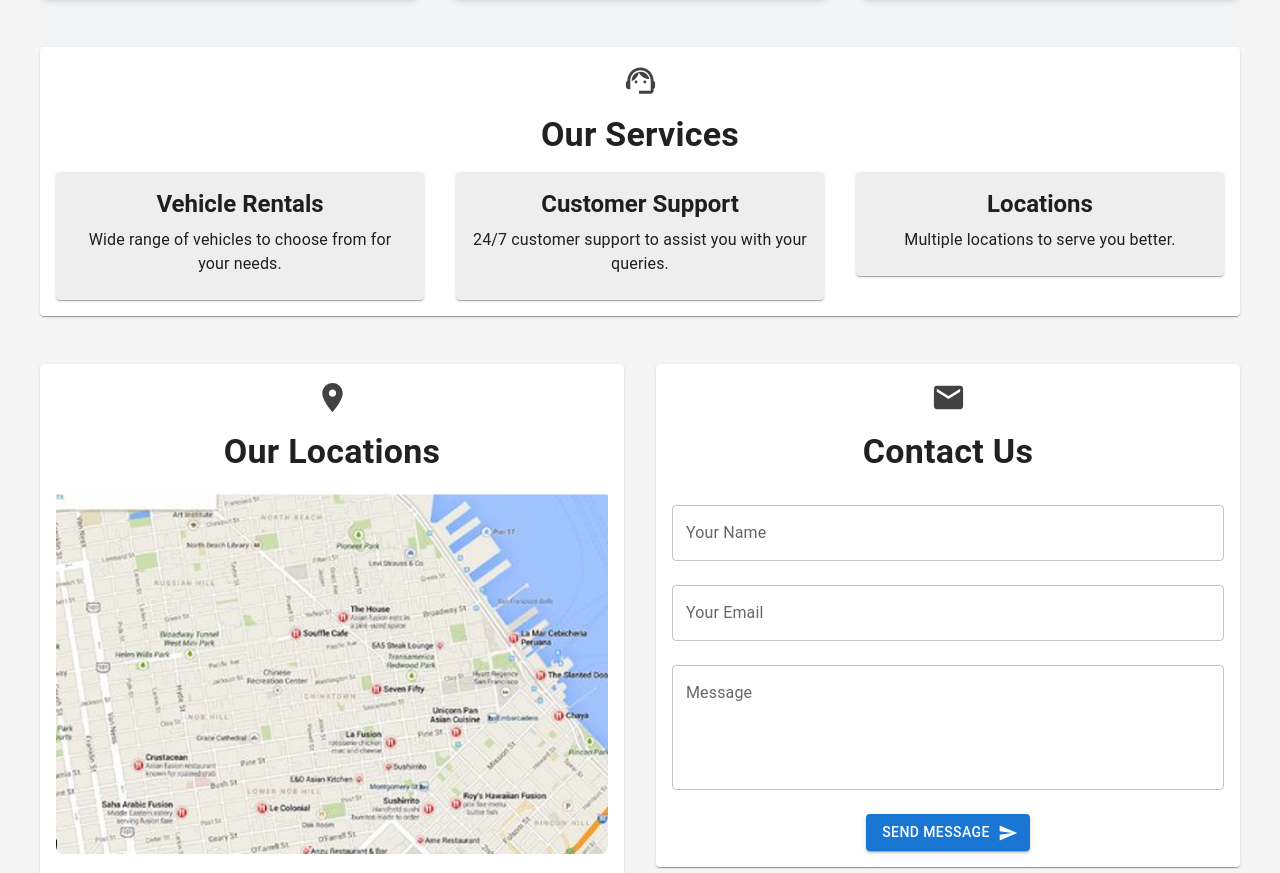
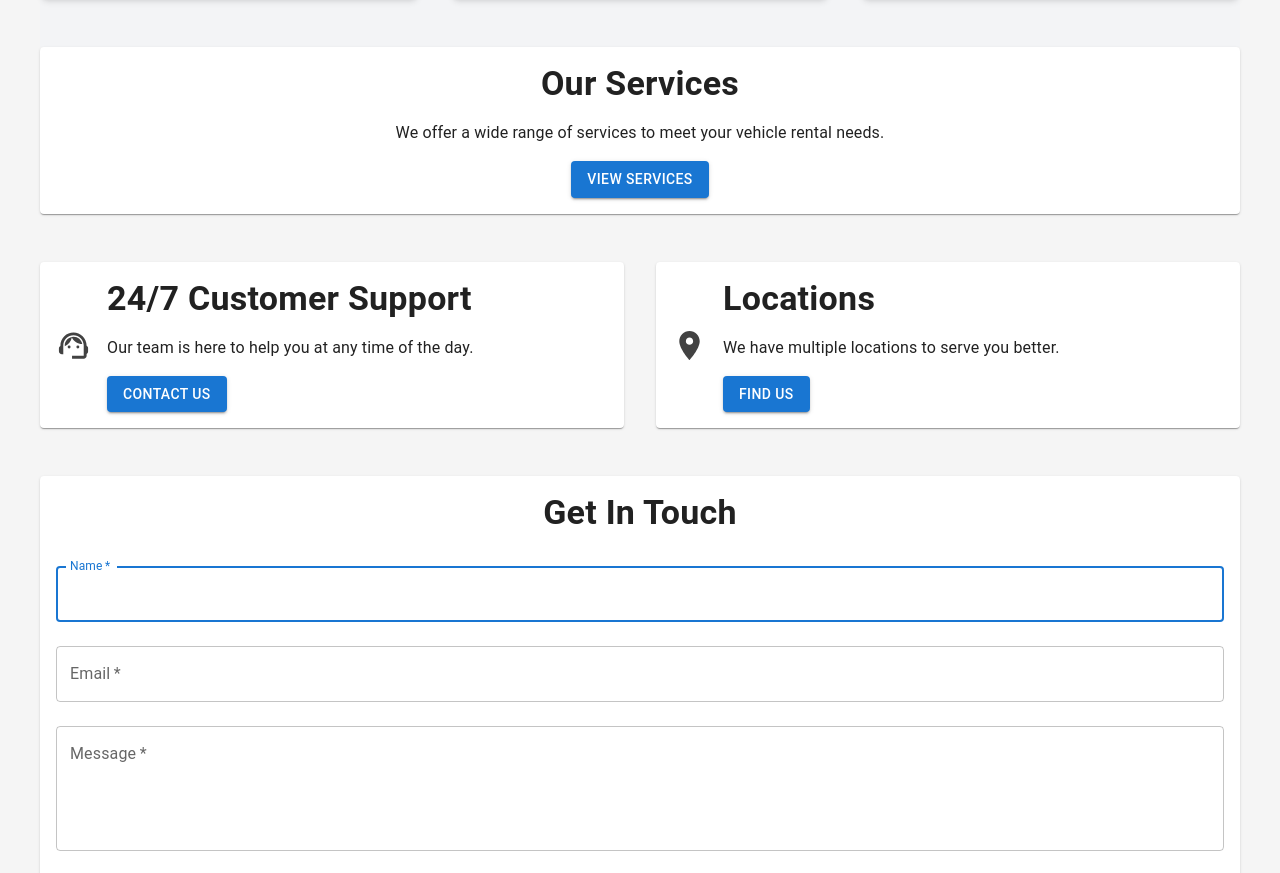
Before and after one commit to Mutai001/vehicle-client, a React (Vite) app: page / in a window 1280 px wide. Shown: the part 1907-2780 px from the top of the page. Built offline with nearby package versions, Linux system fonts and the light colour scheme.

Commit message:
added landing styles

```diff
--- a/package.json
+++ b/package.json
@@ -16,6 +16,7 @@
     "@mui/icons-material": "^5.16.0",
     "@mui/material": "^5.16.0",
     "@mui/styled-engine-sc": "6.0.0-alpha.18",
+    "@react-oauth/google": "^0.12.1",
     "@reduxjs/toolkit": "^2.2.6",
     "chart.js": "^4.4.3",
     "react": "^18.3.1",
--- a/src/components/Auth/Register.tsx
+++ b/src/components/Auth/Register.tsx
@@ -3,9 +3,10 @@ import { TextField, Button, Typography, Container, Grid, Box, InputAdornment, Li
 import { useForm, Controller } from 'react-hook-form';
 import { yupResolver } from '@hookform/resolvers/yup';
 import * as yup from 'yup';
-import { AccountCircle, Email, Phone, Home, Lock } from '@mui/icons-material';
+import { Email, Phone, Home, Lock, AccountCircle } from '@mui/icons-material';
 import { Link as RouterLink, useNavigate } from 'react-router-dom';
-import { GoogleLogin, GoogleLoginResponse, GoogleLoginResponseOffline } from 'react-google-login';
+import GoogleIcon from '@mui/icons-material/Google';
+import { GoogleOAuthProvider, GoogleLogin, CredentialResponse } from '@react-oauth/google';
 
 interface FormData {
   fullName: string;
@@ -14,7 +15,7 @@ interface FormData {
   address: string;
   password: string;
   username: string;
-  role?: string; // Allow role to be optional or specified
+  role: string;
 }
 
 const schema = yup.object().shape({
@@ -23,7 +24,8 @@ const schema = yup.object().shape({
   contactPhone: yup.string().required('Contact phone is required'),
   address: yup.string().required('Address is required'),
   password: yup.string().required('Password is required').min(6, 'Password must be at least 6 characters'),
-  username: yup.string().required('Username is required')
+  username: yup.string().required('Username is required'),
+  role: yup.string().required('Role is required')
 });
 
 const Registration = () => {
@@ -39,10 +41,6 @@ const Registration = () => {
   });
 
   const onSubmit = async (data: FormData) => {
-    if (!data.role) {
-      data.role = 'user'; // Set default role if not specified
-    }
-
     try {
       const response = await fetch('http://localhost:8000/api/signup', {
         method: 'POST',
@@ -51,12 +49,14 @@ const Registration = () => {
         },
         body: JSON.stringify(data)
       });
-      const result = await response.json();
+
+      const responseData = await response.json();
+
       if (response.ok) {
         setSnackbar({ open: true, message: 'Registration successful!', severity: 'success' });
         navigate('/login');
       } else {
-        setSnackbar({ open: true, message: result.message || 'Registration failed!', severity: 'error' });
+        setSnackbar({ open: true, message: responseData.error || 'Registration failed!', severity: 'error' });
       }
     } catch (error) {
       setSnackbar({ open: true, message: 'An error occurred!', severity: 'error' });
@@ -68,17 +68,40 @@ const Registration = () => {
     setSnackbar({ ...snackbar, open: false });
   };
 
-  const handleGoogleSuccess = (response: GoogleLoginResponse | GoogleLoginResponseOffline) => {
-    console.log('Google login success:', response);
-    // Handle Google login success (send response token to your backend to create/sign in the user)
+  const handleGoogleLoginSuccess = async (credentialResponse: CredentialResponse) => {
+    if (credentialResponse.credential) {
+      try {
+        const res = await fetch('http://localhost:8000/api/google-signup', {
+          method: 'POST',
+          headers: {
+            'Content-Type': 'application/json'
+          },
+          body: JSON.stringify({ token: credentialResponse.credential })
+        });
+
+        const responseData = await res.json();
+
+        if (res.ok) {
+          setSnackbar({ open: true, message: 'Google login successful!', severity: 'success' });
+          navigate('/dashboard');
+        } else {
+          setSnackbar({ open: true, message: responseData.error || 'Google login failed!', severity: 'error' });
+        }
+      } catch (error) {
+        setSnackbar({ open: true, message: 'An error occurred!', severity: 'error' });
+        console.error('Error:', error);
+      }
+    } else {
+      setSnackbar({ open: true, message: 'Google login failed!', severity: 'error' });
+    }
   };
 
-  const handleGoogleFailure = (response: any) => {
-    console.error('Google login failure:', response);
+  const handleGoogleLoginFailure = () => {
     setSnackbar({ open: true, message: 'Google login failed!', severity: 'error' });
   };
 
   return (
+    <GoogleOAuthProvider clientId="YOUR_GOOGLE_CLIENT_ID">
       <Container maxWidth="sm">
         <Box sx={{ marginTop: 8, display: 'flex', flexDirection: 'column', alignItems: 'center' }}>
           <Typography component="h1" variant="h5">
@@ -238,6 +261,31 @@ const Registration = () => {
                   )}
                 />
               </Grid>
+              <Grid item xs={12}>
+                <Controller
+                  name="role"
+                  control={control}
+                  render={({ field }) => (
+                    <TextField
+                      {...field}
+                      variant="outlined"
+                      required
+                      fullWidth
+                      id="role"
+                      label="Role"
+                      InputProps={{
+                        startAdornment: (
+                          <InputAdornment position="start">
+                            <AccountCircle />
+                          </InputAdornment>
+                        ),
+                      }}
+                      error={!!errors.role}
+                      helperText={errors.role ? errors.role.message : ''}
+                    />
+                  )}
+                />
+              </Grid>
             </Grid>
             <Button
               type="submit"
@@ -255,23 +303,21 @@ const Registration = () => {
                 </Link>
               </Grid>
             </Grid>
-          <Box mt={2}>
+          </Box>
+          <Box sx={{ mt: 2, width: '100%', display: 'flex', justifyContent: 'center' }}>
             <GoogleLogin
-              clientId="YOUR_GOOGLE_CLIENT_ID"
-              buttonText="Sign up with Google"
-              onSuccess={handleGoogleSuccess}
-              onFailure={handleGoogleFailure}
-              cookiePolicy={'single_host_origin'}
+              onSuccess={handleGoogleLoginSuccess}
+              onError={handleGoogleLoginFailure}
             />
           </Box>
         </Box>
-      </Box>
         <Snackbar open={snackbar.open} autoHideDuration={6000} onClose={handleCloseSnackbar}>
-        <Alert onClose={handleCloseSnackbar} severity={snackbar.severity === 'success' ? 'success' : 'error'} sx={{ width: '100%' }}>
+          <Alert onClose={handleCloseSnackbar} severity={snackbar.severity} sx={{ width: '100%' }}>
             {snackbar.message}
           </Alert>
         </Snackbar>
       </Container>
+    </GoogleOAuthProvider>
   );
 };
 
--- a/src/components/LandingPage.tsx
+++ b/src/components/LandingPage.tsx
@@ -13,6 +13,8 @@ import {
   IconButton,
   Menu,
   MenuItem,
+  useMediaQuery, // Import useMediaQuery
+  useTheme,
 } from '@mui/material';
 import {
   CarRental,
@@ -23,6 +25,7 @@ import {
   Email,
   Send,
   ArrowDropDown,
+  Menu as MenuIcon, // Import Menu icon for navigation
 } from '@mui/icons-material';
 import FeaturedVehicles from './FeaturedVehicles'; // Import your FeaturedVehicles component here
 import Footer from './Common/Footer'; // Import your Footer component here
@@ -32,6 +35,9 @@ import HeroImage3 from '../assets/images/car3.png'; // Another hero image import
 import MapImage from '../assets/images/map.png'; // Example map image import
 
 const HomePage: React.FC = () => {
+  const theme = useTheme();
+  const isMobile = useMediaQuery(theme.breakpoints.down('sm')); // Check if the view is mobile
+
   const featuredVehiclesRef = useRef<HTMLDivElement>(null);
   const servicesRef = useRef<HTMLDivElement>(null);
   const contactUsRef = useRef<HTMLDivElement>(null);
@@ -82,6 +88,8 @@ const HomePage: React.FC = () => {
             <Typography variant="h6" style={{ flexGrow: 1, marginLeft: 8, color: '#ffffff' }}>
               Vehicle Rental Services
             </Typography>
+            {!isMobile && (
+              <>
                 <Button color="inherit" onClick={scrollToFeaturedVehicles}>
                   Featured Vehicles
                 </Button>
@@ -119,6 +127,18 @@ const HomePage: React.FC = () => {
                     Admin
                   </MenuItem>
                 </Menu>
+              </>
+            )}
+            {isMobile && (
+              <IconButton
+                edge="end"
+                color="inherit"
+                aria-label="menu"
+                onClick={handleMenuClick}
+              >
+                <MenuIcon />
+              </IconButton>
+            )}
           </Toolbar>
         </AppBar>
 
@@ -252,75 +272,76 @@ const HomePage: React.FC = () => {
                   },
                 }}
               >
-                <SupportAgent fontSize="large" style={{ color: '#424242', marginBottom: '16px' }} />
                 <Typography variant="h4" style={{ fontWeight: 'bold', marginBottom: '16px' }}>
                   Our Services
                 </Typography>
-                <Grid container spacing={4}>
-                  <Grid item xs={12} md={4}>
+                <Typography variant="body1" style={{ marginBottom: '16px' }}>
+                  We offer a wide range of services to meet your vehicle rental needs.
+                </Typography>
+                <Button component={Link} to="/register" variant="contained" color="primary">
+                  View Services
+                </Button>
+              </Paper>
+            </Grid>
+          </Grid>
+
+          <Grid container spacing={4} ref={contactUsRef} style={{ marginBottom: '48px' }}>
+            <Grid item xs={12} md={6}>
               <Paper
                 sx={{
                   padding: '16px',
-                        backgroundColor: '#eeeeee',
+                  display: 'flex',
+                  alignItems: 'center',
                   transition: 'transform 0.2s',
                   '&:hover': {
                     transform: 'scale(1.05)',
                   },
                 }}
               >
-                      <Typography variant="h5" style={{ fontWeight: 'bold', marginBottom: '8px' }}>
-                        Vehicle Rentals
+                <SupportAgent fontSize="large" style={{ marginRight: '16px', color: '#424242' }} />
+                <Box style={{ flex: 1 }}>
+                  <Typography variant="h4" style={{ fontWeight: 'bold', marginBottom: '16px' }}>
+                    24/7 Customer Support
                   </Typography>
-                      <Typography variant="body1" style={{ marginBottom: '8px' }}>
-                        Wide range of vehicles to choose from for your needs.
+                  <Typography variant="body1" style={{ marginBottom: '16px' }}>
+                    Our team is here to help you at any time of the day.
                   </Typography>
+                  <Button component={Link} to="/register" variant="contained" color="primary">
+                    Contact Us
+                  </Button>
+                </Box>
               </Paper>
             </Grid>
-                  <Grid item xs={12} md={4}>
+            <Grid item xs={12} md={6}>
               <Paper
                 sx={{
                   padding: '16px',
-                        backgroundColor: '#eeeeee',
+                  display: 'flex',
+                  alignItems: 'center',
                   transition: 'transform 0.2s',
                   '&:hover': {
                     transform: 'scale(1.05)',
                   },
                 }}
               >
-                      <Typography variant="h5" style={{ fontWeight: 'bold', marginBottom: '8px' }}>
-                        Customer Support
-                      </Typography>
-                      <Typography variant="body1" style={{ marginBottom: '8px' }}>
-                        24/7 customer support to assist you with your queries.
-                      </Typography>
-                    </Paper>
-                  </Grid>
-                  <Grid item xs={12} md={4}>
-                    <Paper
-                      sx={{
-                        padding: '16px',
-                        backgroundColor: '#eeeeee',
-                        transition: 'transform 0.2s',
-                        '&:hover': {
-                          transform: 'scale(1.05)',
-                        },
-                      }}
-                    >
-                      <Typography variant="h5" style={{ fontWeight: 'bold', marginBottom: '8px' }}>
+                <LocationOn fontSize="large" style={{ marginRight: '16px', color: '#424242' }} />
+                <Box style={{ flex: 1 }}>
+                  <Typography variant="h4" style={{ fontWeight: 'bold', marginBottom: '16px' }}>
                     Locations
                   </Typography>
-                      <Typography variant="body1" style={{ marginBottom: '8px' }}>
-                        Multiple locations to serve you better.
+                  <Typography variant="body1" style={{ marginBottom: '16px' }}>
+                    We have multiple locations to serve you better.
                   </Typography>
-                    </Paper>
-                  </Grid>
-                </Grid>
+                  <Button component={Link} to="/register" variant="contained" color="primary">
+                    Find Us
+                  </Button>
+                </Box>
               </Paper>
             </Grid>
           </Grid>
 
-          <Grid container spacing={4} ref={contactUsRef}>
-            <Grid item xs={12} md={6}>
+          <Grid container spacing={4} ref={getInTouchRef} style={{ marginBottom: '48px' }}>
+            <Grid item xs={12}>
               <Paper
                 sx={{
                   padding: '16px',
@@ -331,126 +352,81 @@ const HomePage: React.FC = () => {
                   },
                 }}
               >
-                <LocationOn fontSize="large" style={{ color: '#424242', marginBottom: '16px' }} />
                 <Typography variant="h4" style={{ fontWeight: 'bold', marginBottom: '16px' }}>
-                  Our Locations
+                  Get In Touch
                 </Typography>
-                <img
-                  src={MapImage}
-                  alt="Our Locations"
-                  style={{
-                    width: '100%',
-                    height: 'auto',
-                    borderRadius: '8px',
-                    transition: 'opacity 0.5s',
-                  }}
+                <Box component="form" sx={{ mt: 1 }}>
+                  <TextField
+                    margin="normal"
+                    required
+                    fullWidth
+                    id="name"
+                    label="Name"
+                    name="name"
+                    autoComplete="name"
+                    autoFocus
                   />
-                <Typography variant="body1" style={{ marginTop: '16px' }}>
-                  Find us at multiple locations across the city.
-                </Typography>
+                  <TextField
+                    margin="normal"
+                    required
+                    fullWidth
+                    id="email"
+                    label="Email"
+                    name="email"
+                    autoComplete="email"
+                  />
+                  <TextField
+                    margin="normal"
+                    required
+                    fullWidth
+                    name="message"
+                    label="Message"
+                    type="text"
+                    id="message"
+                    multiline
+                    rows={4}
+                  />
+                  <Button type="submit" fullWidth variant="contained" color="primary" sx={{ mt: 3, mb: 2 }}>
+                    Send Message
+                  </Button>
+                </Box>
               </Paper>
             </Grid>
-            <Grid item xs={12} md={6}>
+          </Grid>
+
+          {/* Contact Section */}
+          <Grid container spacing={4} style={{ marginBottom: '48px' }}>
+            <Grid item xs={12}>
               <Paper
                 sx={{
                   padding: '16px',
-                  textAlign: 'center',
+                  display: 'flex',
+                  alignItems: 'center',
                   transition: 'transform 0.2s',
                   '&:hover': {
                     transform: 'scale(1.05)',
                   },
                 }}
               >
-                <Email fontSize="large" style={{ color: '#424242', marginBottom: '16px' }} />
+                <Box style={{ flex: 1 }}>
                   <Typography variant="h4" style={{ fontWeight: 'bold', marginBottom: '16px' }}>
                     Contact Us
                   </Typography>
-                <Box component="form" sx={{ display: 'flex', flexDirection: 'column', alignItems: 'center' }}>
-                  <TextField
-                    label="Your Name"
-                    variant="outlined"
-                    fullWidth
-                    margin="normal"
-                    sx={{ backgroundColor: 'white', borderRadius: '4px' }}
-                  />
-                  <TextField
-                    label="Your Email"
-                    variant="outlined"
-                    fullWidth
-                    margin="normal"
-                    sx={{ backgroundColor: 'white', borderRadius: '4px' }}
-                  />
-                  <TextField
-                    label="Message"
-                    variant="outlined"
-                    fullWidth
-                    margin="normal"
-                    multiline
-                    rows={4}
-                    sx={{ backgroundColor: 'white', borderRadius: '4px' }}
-                  />
-                  <Button
-                    type="submit"
-                    variant="contained"
-                    color="primary"
-                    endIcon={<Send />}
-                    sx={{ marginTop: '16px' }}
-                  >
-                    Send Message
-                  </Button>
+                  <Typography variant="body1" style={{ marginBottom: '16px' }}>
+                    Reach out to us for any queries or support.
+                  </Typography>
+                  <Box sx={{ display: 'flex', alignItems: 'center' }}>
+                    <Email fontSize="large" style={{ marginRight: '8px', color: '#424242' }} />
+                    <Typography variant="body1">support@vehiclerental.com</Typography>
                   </Box>
+                </Box>
+                <img src={MapImage} alt="Map" style={{ width: '200px', marginLeft: '16px' }} />
               </Paper>
             </Grid>
           </Grid>
         </Container>
-
-        {/* Get In Touch Section */}
-        <Container ref={getInTouchRef} style={{ padding: '32px 0', backgroundColor: '#eeeeee' }}>
-          <Typography variant="h4" style={{ fontWeight: 'bold', marginBottom: '16px', textAlign: 'center' }}>
-            Get In Touch
-          </Typography>
-          <Typography variant="body1" style={{ marginBottom: '16px', textAlign: 'center' }}>
-            Have any questions or need support? Reach out to us.
-          </Typography>
-          <Box component="form" sx={{ display: 'flex', flexDirection: 'column', alignItems: 'center' }}>
-            <TextField
-              label="Your Name"
-              variant="outlined"
-              fullWidth
-              margin="normal"
-              sx={{ maxWidth: '600px', width: '100%', backgroundColor: 'white', borderRadius: '4px' }}
-            />
-            <TextField
-              label="Your Email"
-              variant="outlined"
-              fullWidth
-              margin="normal"
-              sx={{ maxWidth: '600px', width: '100%', backgroundColor: 'white', borderRadius: '4px' }}
-            />
-            <TextField
-              label="Message"
-              variant="outlined"
-              fullWidth
-              margin="normal"
-              multiline
-              rows={4}
-              sx={{ maxWidth: '600px', width: '100%', backgroundColor: 'white', borderRadius: '4px' }}
-            />
-            <Button
-              type="submit"
-              variant="contained"
-              color="primary"
-              endIcon={<Send />}
-              sx={{ marginTop: '16px' }}
-            >
-              Send Message
-            </Button>
-          </Box>
-        </Container>
-
-        {/* Footer */}
+      </div>
       <Footer />
-      </div>
     </>
   );
 };
```
Also changed, not shown: 1 other file (tests, documents, lock files or other folders). Lines whose indentation alone changed are shown as unchanged.
